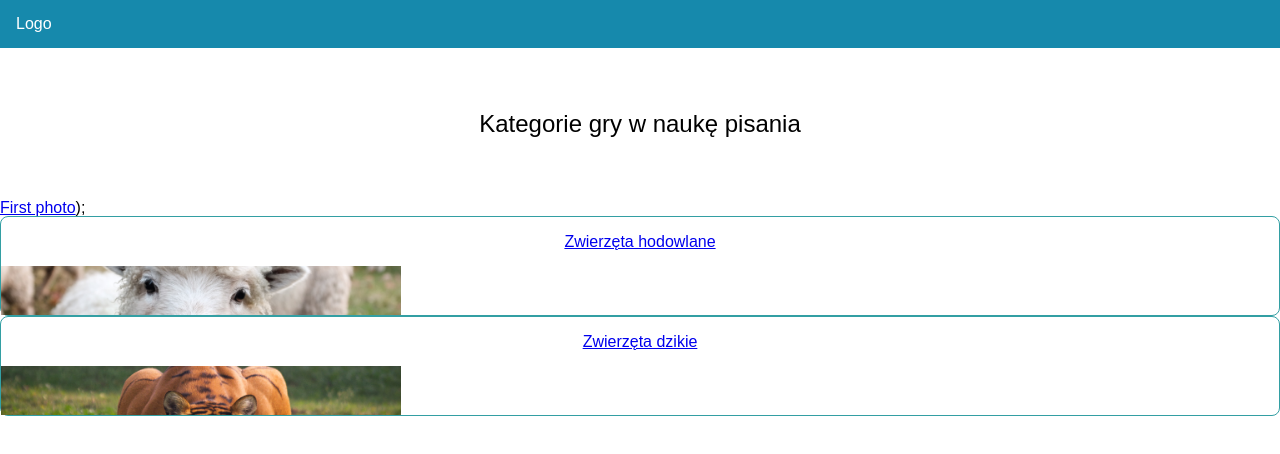
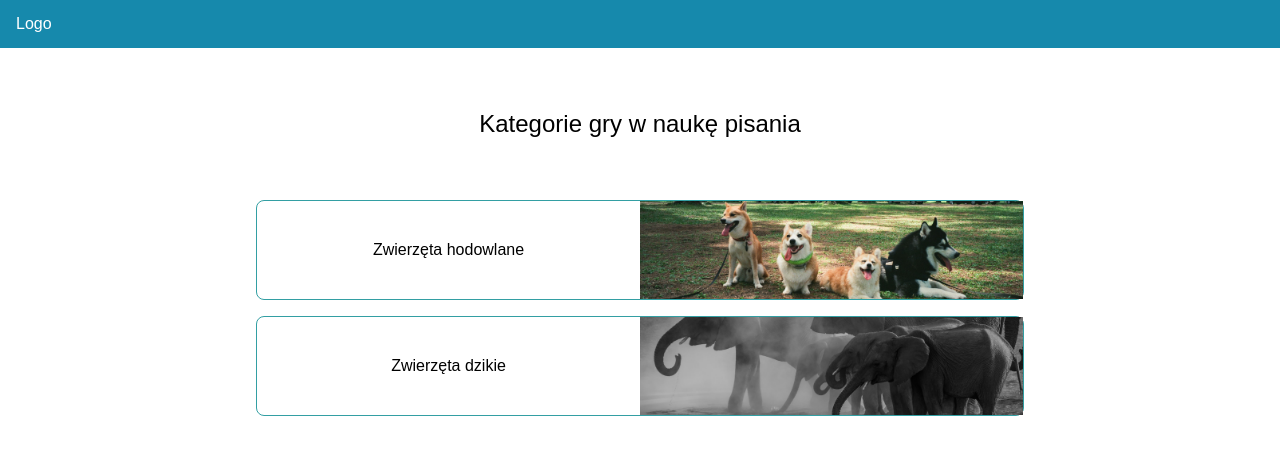
Before and after one commit to jzarzeczny/kid-learning, a Next.js app: page /learntyping in a window 1280 px wide. Shown: the top 454 px of the page. Built offline with nearby package versions, Linux system fonts and the light colour scheme.

Commit message:
[01] Category page improvments

```diff
--- a/app/layout.module.scss
+++ b/app/layout.module.scss
@@ -2,4 +2,5 @@
   width: 100%;
   max-width: 1920px;
   height: 100%;
+  overflow: hidden;
 }
--- a/app/learntyping/page.module.scss
+++ b/app/learntyping/page.module.scss
@@ -0,0 +1,9 @@
+.categorySection {
+  padding: 0 1rem;
+}
+
+.categoryContainer {
+  & > * + * {
+    margin-top: 1rem;
+  }
+}
--- a/app/learntyping/page.tsx
+++ b/app/learntyping/page.tsx
@@ -2,11 +2,14 @@ import Link from "next/link";
 import { CategoryCard } from "../../components/common/CategoryCard/CategoryCard";
 import { SectionHeader } from "../../components/common/SectionHeader/SectionHeader";
 import { letterLearningData } from "../../data/typeLearningData";
+
+import styles from "./page.module.scss";
+
 export default function Page() {
   return (
-    <section>
+    <section className={styles.categorySection}>
       <SectionHeader text="Kategorie gry w naukę pisania" />
-      <Link href="/learntyping/0">First photo</Link>);
+      <div className={styles.categoryContainer}>
         {letterLearningData.map((category) => (
           <CategoryCard
             key={category.categoryName}
@@ -15,6 +18,7 @@ export default function Page() {
             path={category.href}
           />
         ))}
+      </div>
     </section>
   );
 }
--- a/components/common/CategoryCard/CategoryCard.module.scss
+++ b/components/common/CategoryCard/CategoryCard.module.scss
@@ -3,10 +3,19 @@
 .cardContainer {
   display: grid;
   width: 100%;
-  height: 100px;
-  grid-template-rows: 1fr 1fr;
+  grid-template-rows: 50px 100px;
   border: 1px solid $blue-100;
   border-radius: 8px;
+  text-decoration: none;
+}
+@media screen and (min-width: 768px) {
+  .cardContainer {
+    height: 100px;
+    max-width: 768px;
+    margin: auto;
+    grid-template-columns: 1fr 1fr;
+    grid-template-rows: 1fr;
+  }
 }
 
 .cardText {
@@ -15,10 +24,14 @@
   justify-self: center;
   width: 100%;
   font-size: 1rem;
+  padding: 0.5rem 0;
   text-align: center;
+  color: #000;
 }
 
-.cardImageContainer {
-  grid-row: 2/3;
-  overflow: hidden;
+@media screen and (min-width: 768px) {
+  .cardText {
+    grid-column: 1/2;
+    grid-row: 1/2;
+  }
 }
--- a/components/common/CategoryCard/CategoryCard.tsx
+++ b/components/common/CategoryCard/CategoryCard.tsx
@@ -1,7 +1,7 @@
-import Image from "next/image";
 import Link from "next/link";
 import React from "react";
 import styles from "./CategoryCard.module.scss";
+import { CategoryCardImage } from "./CatrgoryCardImage";
 
 interface CategoryCardProps {
   categoryName: string;
@@ -17,15 +17,7 @@ export const CategoryCard: React.FC<CategoryCardProps> = ({
   return (
     <Link href={`${path}/0`} className={styles.cardContainer}>
       <p className={styles.cardText}>{categoryName}</p>
-      <div className={styles.cardImageContainer}>
-        <Image
-          src={categoryImage}
-          alt={categoryName}
-          width={400}
-          height={70}
-          style={{ objectFit: "cover" }}
-        />
-      </div>
+      <CategoryCardImage imageSrc={categoryImage} imageAlt={categoryName} />
     </Link>
   );
 };
--- /dev/null
+++ b/components/common/CategoryCard/CategoryCardImage.module.scss
@@ -0,0 +1,12 @@
+.cardImageContainer {
+  position: relative;
+  grid-row: 2/3;
+  overflow: hidden;
+  width: 100%;
+}
+@media screen and (min-width: 768px) {
+  .cardImageContainer {
+    grid-column: 2/3;
+    grid-row: 1/2;
+  }
+}
--- /dev/null
+++ b/components/common/CategoryCard/CatrgoryCardImage.tsx
@@ -0,0 +1,23 @@
+import React from "react";
+import Image from "next/image";
+interface CategoryCardImageProps {
+  imageSrc: string;
+  imageAlt: string;
+}
+import styles from "./CategoryCardImage.module.scss";
+
+export const CategoryCardImage: React.FC<CategoryCardImageProps> = ({
+  imageSrc,
+  imageAlt,
+}) => {
+  return (
+    <div className={styles.cardImageContainer}>
+      <Image
+        src={imageSrc}
+        alt={imageAlt}
+        fill
+        style={{ objectFit: "cover" }}
+      />
+    </div>
+  );
+};
```
Also changed, not shown: public/categories/stockAnimals.jpg, public/categories/wildAnimals.jpg. Lines whose indentation alone changed are shown as unchanged.
